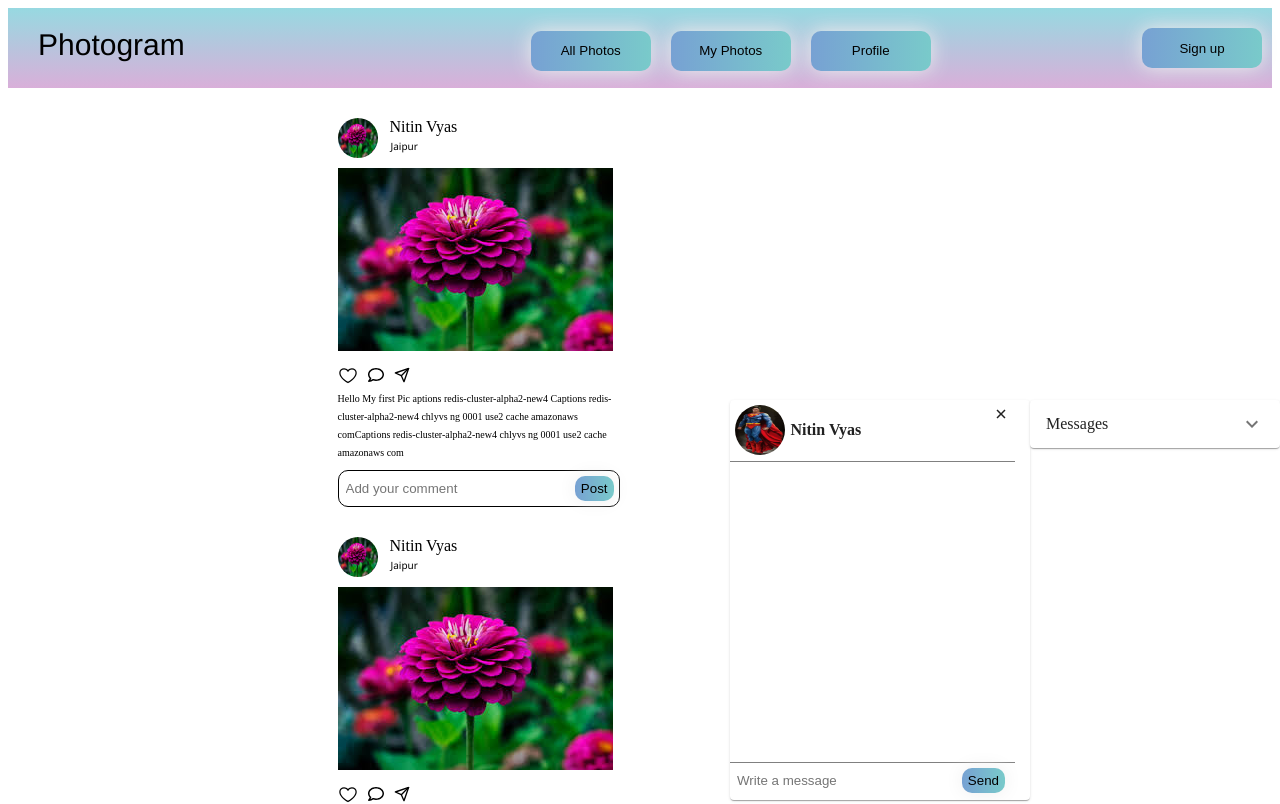
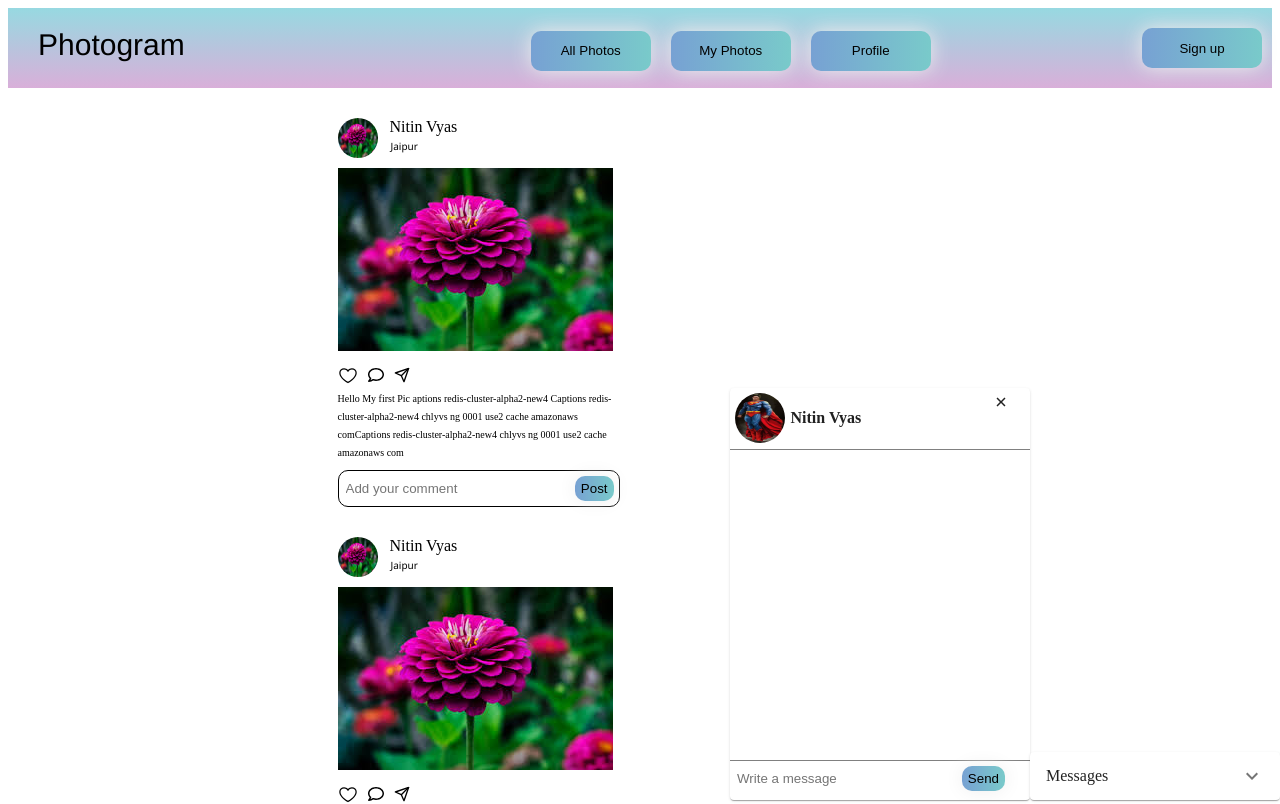
Before and after one commit to NITU23/Photogram2.0, a React (Create React App) app in the folder frontend/: page / in a window 1280 px wide. Shown: the top 804 px of the page. Built offline with nearby package versions, Linux system fonts and the light colour scheme.

Commit message:
minor changes

```diff
--- a/frontend/src/components/chat.js
+++ b/frontend/src/components/chat.js
@@ -6,11 +6,17 @@ import ExpandMoreIcon from '@mui/icons-material/ExpandMore';
 import ChatwithUser from './chatwithUser';
 import Message from './message';
 import '../css/chat.css'
+import { useState } from 'react';
 function Chat() {
+    const [showMessageBox,setShowMessageBox] = useState('false');
+     const showChatBox = (data)=>{
+      console.log('hello this is called')
+      setShowMessageBox(data)
+     }
    return (
    <div>
     <div className='accordian-Message'>
-     <div className='messageBox'><Message/></div>
+    { showMessageBox && <div className='messageBox'><Message chatBox={showChatBox}/></div>}
      <div className='accordianWidth'>
       <Accordion>
         <AccordionSummary
--- a/frontend/src/components/message.js
+++ b/frontend/src/components/message.js
@@ -7,14 +7,15 @@ import { IoCloseSharp } from "react-icons/io5";
 import { useState } from 'react';
 
 
-export default function Message() {
+export default function Message(props) {
     const [viewDialog, setViewDialog] = useState(true);
     const setShowDialog = () => {
-        setViewDialog(false)
+        props.chatBox(false)
+        console.log('hello props are', props)
     }
     return (
         <div>
-            {viewDialog && <Card sx={{ minWidth: 275 }}>
+          <Card sx={{ minWidth: 275 }}>
                 <CardContent style={{ padding: '0px' }}>
                     <div>
                         <div className='messageDialog'>
@@ -34,7 +35,7 @@ export default function Message() {
                         </div>
                     </div>
                 </CardContent>
-            </Card>}
+            </Card>
         </div>
 
     );
--- a/frontend/src/css/chat.css
+++ b/frontend/src/css/chat.css
@@ -1,5 +1,5 @@
 .accordianHeight{
-    min-height: 50vh;
+    min-height: 40vh;
     max-height: 70vh;
     overflow: auto;
 }
@@ -8,6 +8,7 @@
 }
 .accordianWidth{
     width: 250px;
+    margin-top: auto;
 }
 .messageBox{
 
--- a/frontend/src/css/message.css
+++ b/frontend/src/css/message.css
@@ -3,14 +3,15 @@ display: flex;
 }
 .messageDialog{
 
-    min-height: 400px;
+    min-height: 412px;
     margin-right: 15px;
 }
 
 .chatBox{
-    height: 300px;
+    height: 310px;
     border-top: 1px solid grey;
     border-bottom: 1px solid gray;
+    width: 300px;
 }
 .sendDiv{
     display: flex;
```
